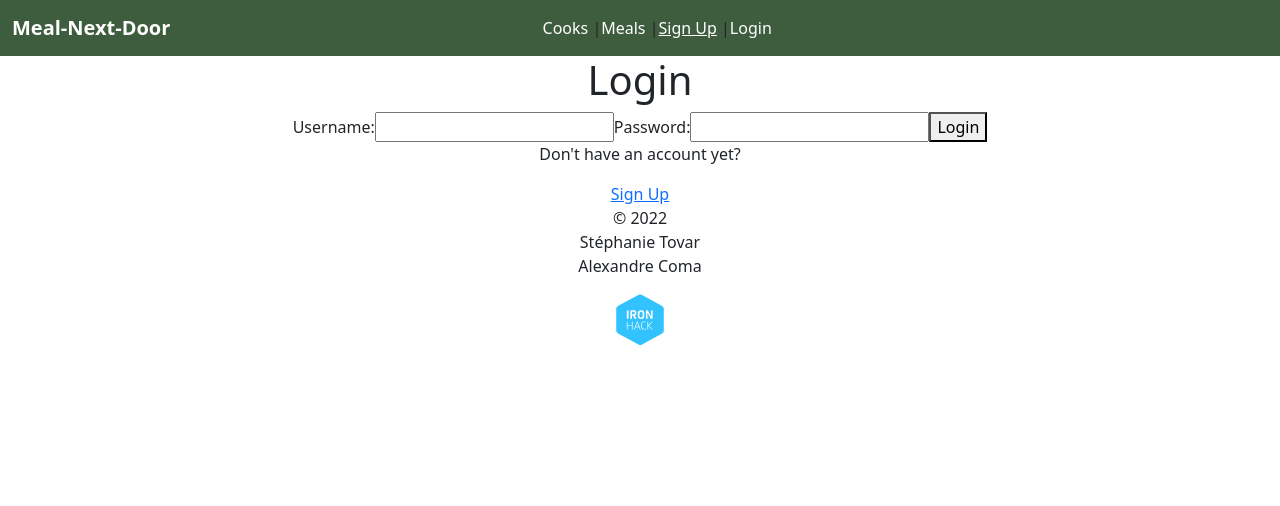
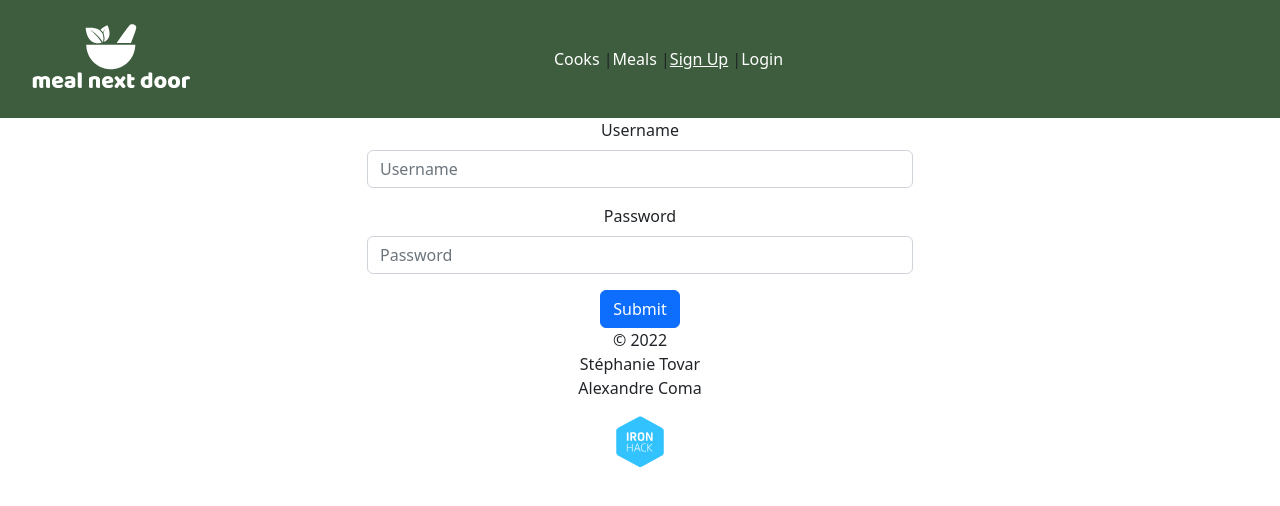
Before and after one commit to meal-next-door/client, a React (Create React App) app: page /login in a window 1280 px wide. Shown: the top 506 px of the page. Built offline with nearby package versions, Linux system fonts and the light colour scheme; no server answers.

Commit message:
Login page plus logo in the navbar

```diff
--- a/src/components/Navbar.js
+++ b/src/components/Navbar.js
@@ -17,7 +17,7 @@ function NavBar(props) {
     return (
         <Navbar sticky="top" expand="lg" collapseOnSelect style={{ backgroundColor: '#3E5D3E', margin: '0' }}>
             <Container style={{ margin: '0' }}>
-                <NavbarBrand href="/" style={{ color: '#FFFFFF' }}><strong>Meal-Next-Door</strong></NavbarBrand>
+                <img src="/Logo-rectangle.png"/>
                 <NavbarToggle aria-controls="basic-navbar-nav" />
                 <NavbarCollapse id="basic-navbar-nav" style={{ display: 'flex', justifyContent: 'space-around' }}>
                     <Nav>
--- a/src/pages/LoginPage.js
+++ b/src/pages/LoginPage.js
@@ -2,6 +2,11 @@ import axios from "axios";
 import { useContext, useState } from "react";
 import { NavLink, useNavigate } from "react-router-dom";
 import { AuthContext } from '../context/auth.context';
+import Button from 'react-bootstrap/Button';
+import Form from 'react-bootstrap/Form';
+import Container from 'react-bootstrap/Container';
+import Col from 'react-bootstrap/Col';
+import Row from 'react-bootstrap/Row';
 
 
 function LoginPage() {
@@ -34,32 +39,65 @@ function LoginPage() {
 
 
     return (
-        <div className="LoginPage">
-            <h1>Login</h1>
 
-            {errorMessage && <p className="error-message">{errorMessage}</p>}
+        <Container>
+            <Form onSubmit={handleSubmit}>
+                <Row className="justify-content-md-center">
+                <Col xs={4} xl={6} align>
+                <Form.Group className="mb-3" controlId="formBasicUsername">
+                <Form.Label>Username</Form.Label>
+                <Form.Control type="text" placeholder="Username" value={username}
+                    onChange={(e) => setUsername(e.target.value)} />
+                <Form.Text className="text-muted">
+                </Form.Text>
+            </Form.Group>
+            </Col>
+            </Row>
 
-            <form onSubmit={handleSubmit}>
-                <label>Username:</label>
-                <input
-                    type="text"
-                    value={username}
-                    onChange={(e) => setUsername(e.target.value)}
-                />
+            <Row className="justify-content-md-center">
+            <Col xs={4} xl={6} align>
+            <Form.Group className="mb-3" controlId="formBasicPassword">
+                <Form.Label>Password</Form.Label>
+                <Form.Control type="password" placeholder="Password" value={password}
+                    onChange={(e) => setPassword(e.target.value)} />
+            </Form.Group>
+            <Button variant="primary" type="submit">
+                Submit
+            </Button>
+            </Col>
+            </Row>
 
-                <label>Password:</label>
-                <input
-                    type="password"
-                    value={password}
-                    onChange={(e) => setPassword(e.target.value)}
-                />
+            </Form>
+        </Container>
 
-                <button type="submit">Login</button>
-            </form>
 
-            <p>Don't have an account yet?</p>
-            <NavLink to={"/signup"}> Sign Up</NavLink>
-        </div>
+
+        // <div className="LoginPage">
+        //     <h1>Login</h1>
+
+        //     {errorMessage && <p className="error-message">{errorMessage}</p>}
+
+        //     <form onSubmit={handleSubmit}>
+        //         <label>Username:</label>
+        //         <input
+        //             type="text"
+        //             value={username}
+        //             onChange={(e) => setUsername(e.target.value)}
+        //         />
+
+        //         <label>Password:</label>
+        //         <input
+        //             type="password"
+        //             value={password}
+        //             onChange={(e) => setPassword(e.target.value)}
+        //         />
+
+        //         <button type="submit">Login</button>
+        //     </form>
+
+        //     <p>Don't have an account yet?</p>
+        //     <NavLink to={"/signup"}> Sign Up</NavLink>
+        // </div>
     );
 }
 
--- a/src/pages/SignupPage.js
+++ b/src/pages/SignupPage.js
@@ -45,7 +45,6 @@ function SignupPage() {
                 <Form.Control type="text" placeholder="Choose a username" value={username}
                     onChange={(e) => setUsername(e.target.value)} />
                 <Form.Text className="text-muted">
-                    We'll never share your email with anyone else.
                 </Form.Text>
             </Form.Group>
             </Col>
```
Also changed, not shown: public/Logo-rectangle.png (added), public/Logo.png (added).
